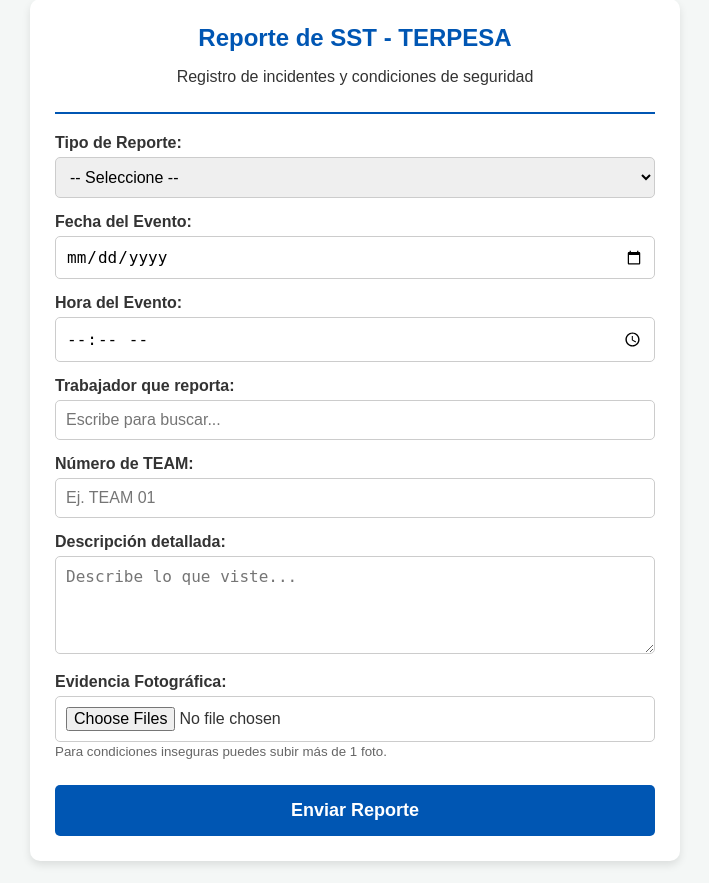
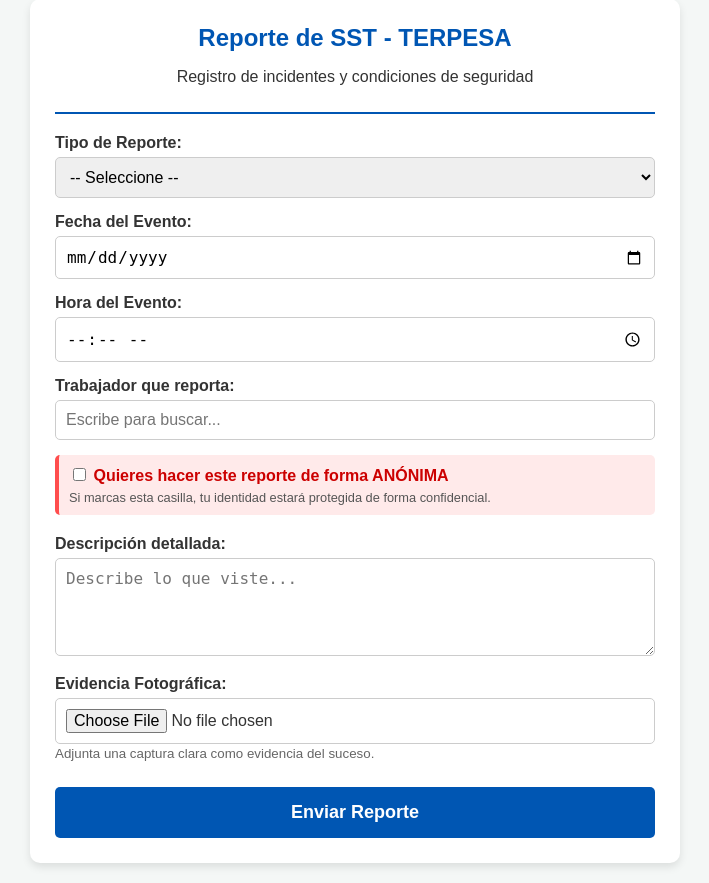
Before and after one commit to ANGEL19-K/sistema-sst, a Flask app: page /terpesa/reportar in a window 1280 px wide. Shown: the part 21-904 px from the top of the page, without its empty margins (285-994 px from the left). Run offline with Flask 3, Linux system fonts and the light colour scheme; data that the repository does not hold is empty.

Commit message:
Update formulario.html

```diff
--- a/templates/formulario.html
+++ b/templates/formulario.html
@@ -6,7 +6,6 @@
     <title>Reporte SST - {{ empresa }}</title>
     <style>
         :root {
-            /* Usamos la variable que mandaremos desde Python para cambiar el color según la empresa */
             --color-primario: {% if empresa == 'TERPESA' %} #0056b3 {% else %} #28a745 {% endif %};
         }
         body {
@@ -48,7 +47,7 @@
             border: 1px solid #ccc;
             border-radius: 5px;
             box-sizing: border-box;
-            font-size: 16px; /* Evita que el celular haga zoom al escribir */
+            font-size: 16px;
         }
         .btn-enviar {
             background-color: var(--color-primario);
@@ -104,10 +103,20 @@
             <input type="text" list="lista_trabajadores" id="reportante" name="reportante" placeholder="Escribe para buscar..." required>
         </div>
 
+        <div style="margin-top: 10px; margin-bottom: 20px; background-color: #ffeaea; padding: 10px; border-radius: 5px; border-left: 4px solid #ff4d4d;">
+            <input type="checkbox" id="anonimo" name="anonimo" value="si" onchange="alternarAnonimo(this)">
+            <label for="anonimo" style="font-weight: bold; color: #cc0000; cursor: pointer; display: inline;">
+                Quieres hacer este reporte de forma ANÓNIMA
+            </label>
+            <p style="margin: 5px 0 0 0; font-size: 0.8rem; color: #555;">Si marcas esta casilla, tu identidad estará protegida de forma confidencial.</p>
+        </div>
+
+        {% if empresa == 'SIMECAR' %}
         <div class="grupo-formulario">
             <label for="team">Número de TEAM:</label>
             <input type="text" id="team" name="team" placeholder="Ej. TEAM 01" required>
         </div>
+        {% endif %}
 
         <div id="campos_acto" class="campo-oculto">
             <div class="grupo-formulario">
@@ -130,8 +139,8 @@
 
         <div class="grupo-formulario">
             <label for="evidencia">Evidencia Fotográfica:</label>
-            <input type="file" id="evidencia" name="evidencia" accept="image/*" multiple required>
-            <small style="color: #666;">Para condiciones inseguras puedes subir más de 1 foto.</small>
+            <input type="file" id="evidencia" name="evidencia" accept="image/*" required>
+            <small style="color: #666;">Adjunta una captura clara como evidencia del suceso.</small>
         </div>
 
         <datalist id="lista_trabajadores">
@@ -142,25 +151,33 @@
 
         <button type="submit" class="btn-enviar">Enviar Reporte</button>
 
-    </form> </div> <script>
+    </form>
+</div>
 
+<script>
 function cambiarFormulario() {
     var tipo = document.getElementById("tipo_reporte").value;
     var camposActo = document.getElementById("campos_acto");
     var camposCondicion = document.getElementById("campos_condicion");
 
-        // Reiniciar vistas
     camposActo.style.display = "none";
     camposCondicion.style.display = "none";
 
     if (tipo === "ACTO") {
         camposActo.style.display = "block";
-            // Para acto, solo sugerimos 1 foto quitando el atributo multiple (opcional)
-            document.getElementById("evidencia").removeAttribute("multiple");
     } else if (tipo === "CONDICION") {
         camposCondicion.style.display = "block";
-            // Para condición, permitimos múltiples fotos
-            document.getElementById("evidencia").setAttribute("multiple", "true");
+    }
+}
+
+function alternarAnonimo(checkbox) {
+    var rep = document.getElementById('reportante');
+    rep.disabled = checkbox.checked;
+    if (checkbox.checked) {
+        rep.removeAttribute('required');
+        rep.value = '';
+    } else {
+        rep.setAttribute('required', 'required');
     }
 }
 </script>
```
Lines whose indentation alone changed are shown as unchanged.
